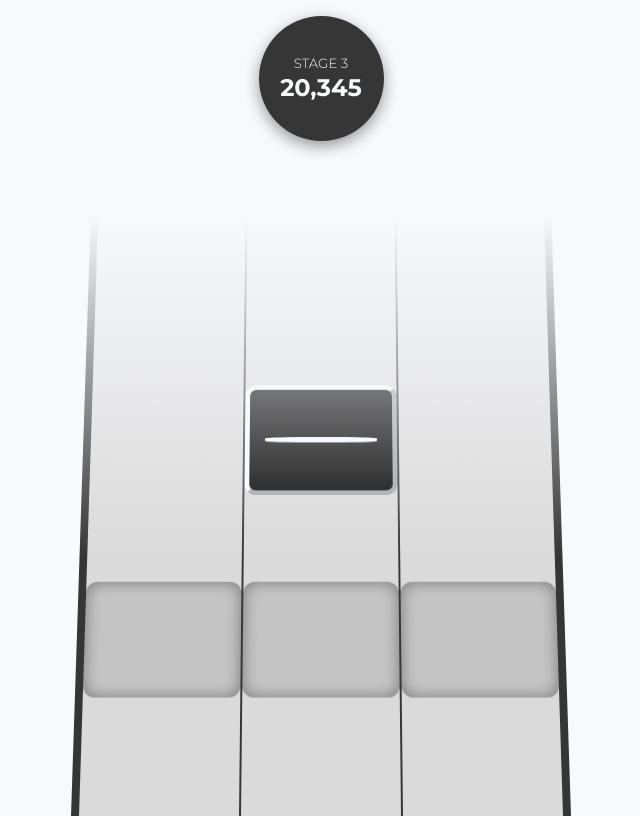
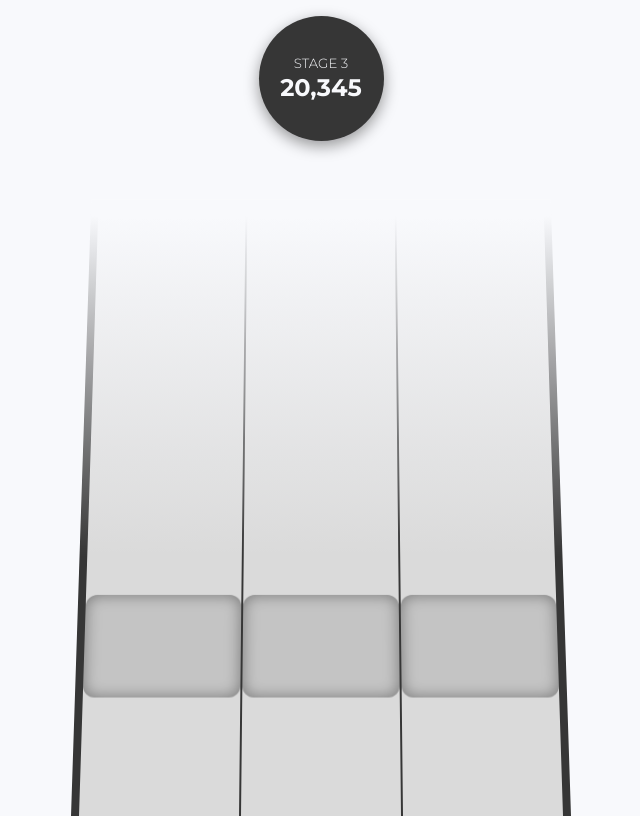
Before and after one commit to O-S-Aki/Not-Beatstar, a React (Vite) app in the folder not-beatstar/: page / in a window 1280 px wide. Shown: the whole page, without its empty margins (319-959 px from the left). Built offline with nearby package versions, Linux system fonts and the light colour scheme.

Commit message:
Implemented falling logic of notes in engine

```diff
--- a/not-beatstar/src/components/Board/Board.tsx
+++ b/not-beatstar/src/components/Board/Board.tsx
@@ -1,22 +1,29 @@
 import { Lane } from '../';
+
+import type { Note } from '../../lib/interfaces';
 
 import './board.css';
 
-const Board: React.FC = ({ }) => {
+interface Props {
+  notes: Note[];
+  songTime: number;
+}
+
+const Board: React.FC<Props> = ({ notes, songTime }) => {
   return (
     <>
       <div className="board px-2">
         <div className="lane-container d-flex flex-row h-100">
           {
             [...Array(3).keys()].map((index) => (
-              <Lane key={index} threshold={false} position={index} />
+              <Lane key={index} threshold={false} position={index} notes={notes} songTime={songTime} />
             ))
           }
 
           <div className="perfect-threshold mx-2 d-flex flex-row">
             {
               [...Array(3).keys()].map((index) => (
-                <Lane key={index} threshold={true} position={index} />
+                <Lane key={index} threshold={true} position={index} notes={notes} songTime={songTime} />
               ))
             }
           </div>
--- a/not-beatstar/src/components/Board/board.css
+++ b/not-beatstar/src/components/Board/board.css
@@ -38,5 +38,5 @@
   height: var(--tile-height);
   left: 0;
   right: 0;
-  bottom: 18%;
+  bottom: var(--threshold-offset);
 }
--- a/not-beatstar/src/components/Lane/Lane.tsx
+++ b/not-beatstar/src/components/Lane/Lane.tsx
@@ -1,22 +1,45 @@
-import Tile from '../Tile/Tile';
+import { useRef, type RefObject } from 'react';
+
+import { getTilePosition } from '../../lib/util/getTilePosition';
+import { Tile } from '../';
+
+import type { Note } from '../../lib/interfaces';
+
 import './lane.css'
 
 interface Props {
   threshold: boolean
   position: number
+  notes: Note[],
+  songTime: number,
 }
 
-const Lane: React.FC<Props> = ({ threshold, position }) => {
+const Lane: React.FC<Props> = ({ threshold, position, notes, songTime }) => {
+  const laneRef: RefObject<HTMLDivElement | null> = useRef<HTMLDivElement>(null);
+  const laneHeightPixels: number = laneRef.current?.clientHeight ?? 0;
+
+  const tileHeightPercent: number = 0.16;
+  const thresholdOffsetPercent: number = 0.18;
+
+  const tileSpeed: number = 0.5;
+  const tileHeightPixels: number = laneHeightPixels * tileHeightPercent;
+  const thresholdLocationPixels: number = laneHeightPixels * (1 - thresholdOffsetPercent);
+
+  const laneNotes = notes.filter(note => note.lane === position);
   const lanes: string[] = ['L', 'C', 'R'];
 
   return (
     <>
       <div className={`lane h-100 ${threshold ? 'threshold' : 'standard'} lane-${lanes[position]}`}>
         {
-          position === 1 && !threshold ? (
-          <>
-            <Tile />
-          </>) : (<></>)
+          threshold ? (<></>) : (
+            laneNotes.map((note) => {
+              const tilePosition: number = getTilePosition(note.hitTime, songTime, thresholdLocationPixels, tileSpeed, tileHeightPixels);
+
+              return (
+                <Tile key={note.hitTime} style={{ transform: `translateY(${tilePosition}px)` }} />
+              )
+            }))
         }
       </div>
     </>
--- a/not-beatstar/src/components/Lane/lane.css
+++ b/not-beatstar/src/components/Lane/lane.css
@@ -2,6 +2,7 @@
   flex: 1;
   position: relative;
   background-color: var(--lane-color);
+  overflow: hidden;
 }
 
 .lane.threshold {
--- a/not-beatstar/src/components/Tile/Tile.tsx
+++ b/not-beatstar/src/components/Tile/Tile.tsx
@@ -1,9 +1,13 @@
 import './tile.css';
 
-const Tile: React.FC = ({ }) => {
+interface Props {
+  style?: React.CSSProperties;
+}
+
+const Tile: React.FC<Props> = ({ style }) => {
   return (
     <>
-      <div className="tile px-3 d-flex align-items-center justify-content-center">
+      <div style={style} className="tile px-3 d-flex align-items-center justify-content-center">
         <div className="h-line w-100"></div>
       </div>
     </>
--- a/not-beatstar/src/components/Tile/tile.css
+++ b/not-beatstar/src/components/Tile/tile.css
@@ -7,9 +7,7 @@
   z-index: 99;
   border: 5px outset var(--background);
   color: var(--background);
-
-  /* Only for testing - get rid of this */
-  bottom: 50%;
+  top: 0;
 }
 
 .h-line {
--- a/not-beatstar/src/index.css
+++ b/not-beatstar/src/index.css
@@ -18,7 +18,9 @@
   --lane-color: #dadada;
   --threshold-color: #c4c4c4;
 
-  --tile-height: 18%;
+  --tile-height: 16%;
+  --threshold-offset: 18%;
+
   --score-indicator-size: 125px;
 }
 
--- a/not-beatstar/src/lib/game/Engine.ts
+++ b/not-beatstar/src/lib/game/Engine.ts
@@ -1,7 +1,17 @@
 import { Timing } from "./Timing";
+import type { Note } from '../interfaces';
 
 export class Engine {
   timing: Timing
+
+  notes: Note[] = [
+    { lane: 0, hitTime: 1500 },
+    { lane: 2, hitTime: 2000 },
+    { lane: 1, hitTime: 2500 },
+    { lane: 2, hitTime: 3000 },
+    { lane: 1, hitTime: 4000 },
+    { lane: 0, hitTime: 4500 }
+  ];
 
   constructor(song: HTMLAudioElement) {
     this.timing = new Timing(song);
--- /dev/null
+++ b/not-beatstar/src/lib/interfaces/Note.ts
@@ -0,0 +1,4 @@
+export default interface Note {
+  lane: number;
+  hitTime: number;
+}
--- a/not-beatstar/src/lib/interfaces/index.ts
+++ b/not-beatstar/src/lib/interfaces/index.ts
@@ -1 +1,2 @@
 export type { default as Song } from './Song';
+export type { default as Note } from './Note';
--- /dev/null
+++ b/not-beatstar/src/lib/util/getTilePosition.ts
@@ -0,0 +1,9 @@
+export const getTilePosition = (
+  hitTime: number,
+  currentTime: number,
+  thresholdLocation: number,
+  speed: number,
+  tileHeight: number
+): number => {
+  return (thresholdLocation) - ((hitTime - currentTime) * speed) - (tileHeight / 2);
+};
--- a/not-beatstar/src/pages/GamePage/GamePage.tsx
+++ b/not-beatstar/src/pages/GamePage/GamePage.tsx
@@ -47,7 +47,7 @@ const GamePage: React.FC<Props> = ({ song }) => {
         </div>
 
         <div className="board-container d-flex flex-column justify-content-end align-items-center">
-          <Board />
+          <Board notes={engineRef.current?.notes ?? []} songTime={songTime} />
         </div>
 
 
```
